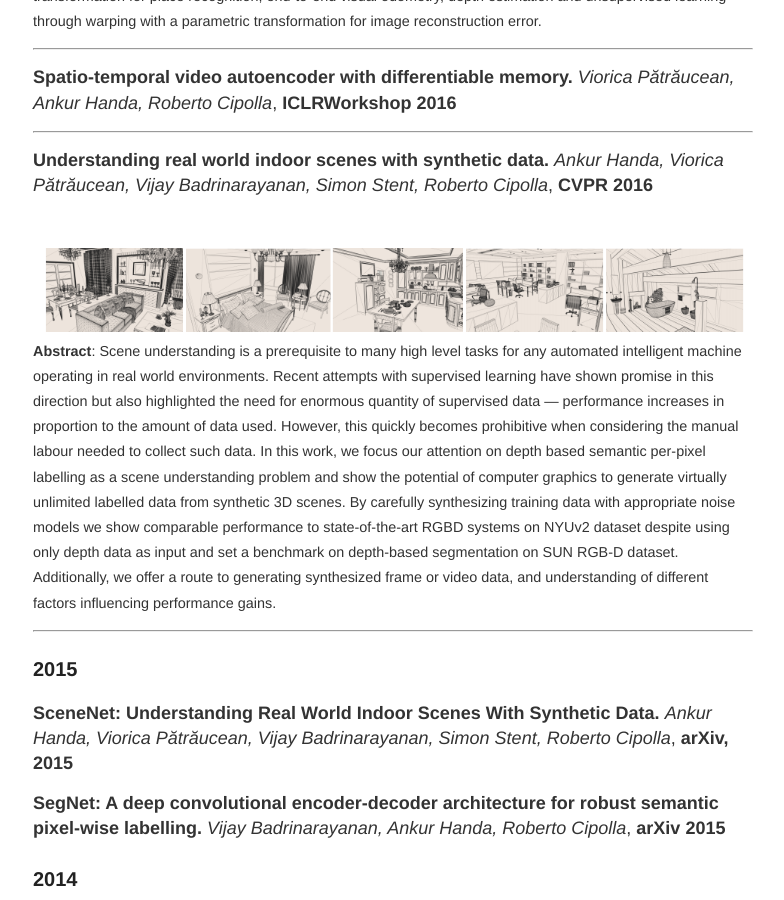
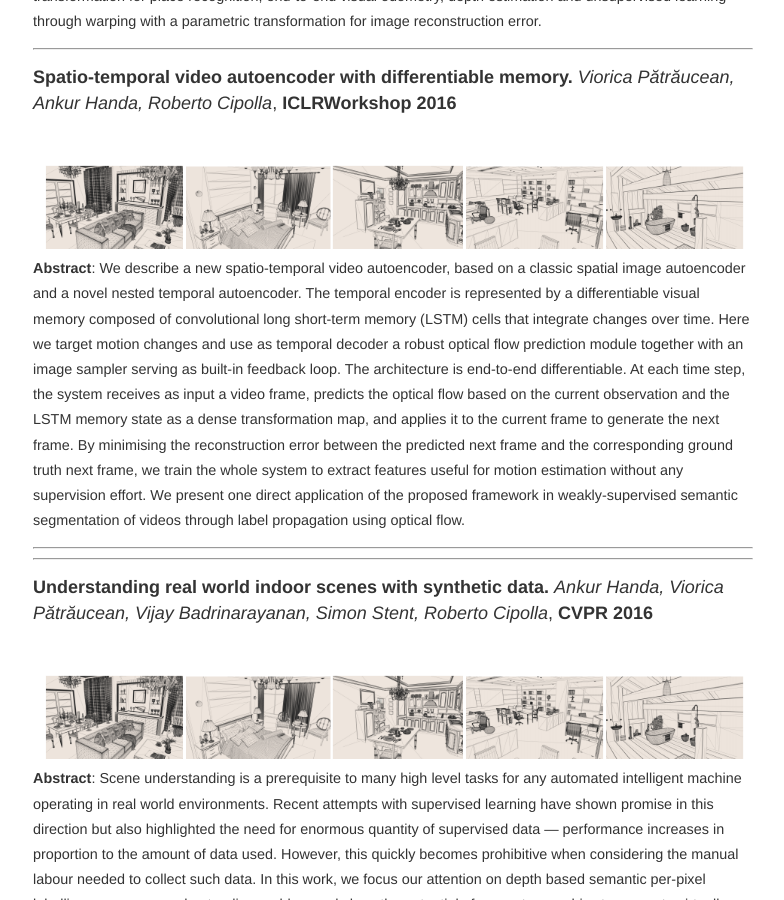
Before and after one commit to ankurhanda/ankurhanda.github.io, a Jekyll site: the page built from publications.md, in a window 1280 px wide and 900 px high, scrolled down 2754 px. Shown: the whole window, without its empty margins (247-1031 px from the left). Built offline with Jekyll 4.4.1, drawn with Linux system fonts in a browser that asks for light colours.

Commit message:
updating ICLR paper
Signed-off-by: Ankur Handa <ahanda@dhcp-10-21-132-110.nvidia.com>

```diff
--- a/publications.md
+++ b/publications.md
@@ -43,6 +43,11 @@ permalink: /publications/
 
 **Spatio-temporal video autoencoder with differentiable memory.** _Viorica Pătrăucean, Ankur Handa, Roberto Cipolla_, **ICLRWorkshop 2016**
 
+<br>
+<img align="left" src="/images/pubs/SceneNet_CVPR2016.png" width="100%"> <span style="line-height: 0.5; font-size: 0.8em;">**Abstract**: We describe a new spatio-temporal video autoencoder, based on a classic spatial image autoencoder and a novel nested temporal autoencoder. The temporal encoder is represented by a differentiable visual memory composed of convolutional long short-term memory (LSTM) cells that integrate changes over time. Here we target motion changes and use as temporal decoder a robust optical flow prediction module together with an image sampler serving as built-in feedback loop. The architecture is end-to-end differentiable. At each time step, the system receives as input a video frame, predicts the optical flow based on the current observation and the LSTM memory state as a dense transformation map, and applies it to the current frame to generate the next frame. By minimising the reconstruction error between the predicted next frame and the corresponding ground truth next frame, we train the whole system to extract features useful for motion estimation without any supervision effort. We present one direct application of the proposed framework in weakly-supervised semantic segmentation of videos through label propagation using optical flow.
+ </span>
+ <hr>
+
 <hr>
 **Understanding real world indoor scenes with synthetic data.** _Ankur Handa, Viorica Pătrăucean, Vijay Badrinarayanan, Simon Stent, Roberto Cipolla_, **CVPR 2016**
 
```
Also changed, not shown: images/pubs/ICLR2016.png (added).
